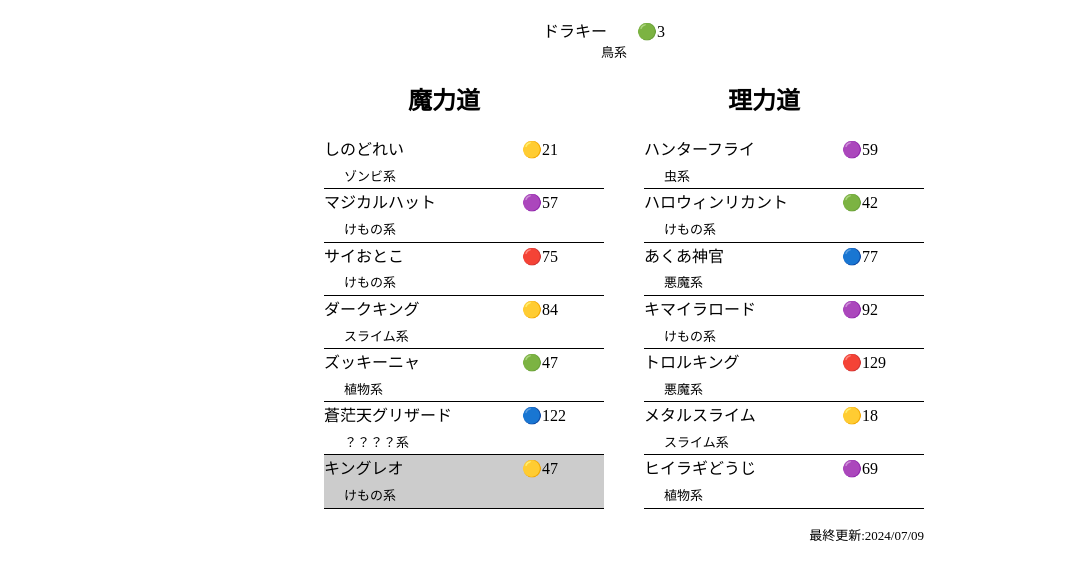
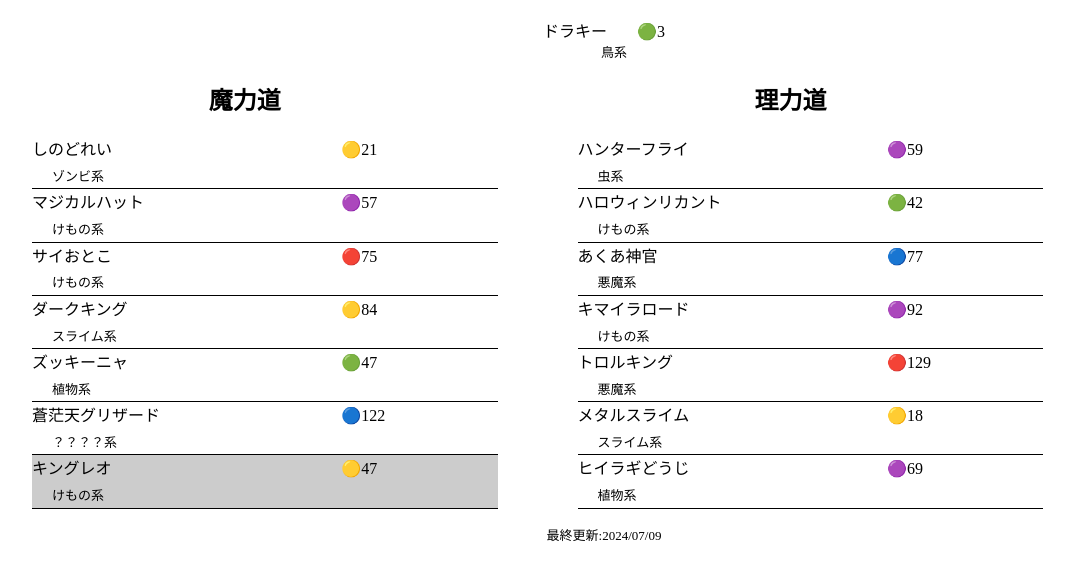
Before and after one commit to yakkoworks/myAdventureLog, a plain HTML site: page こころ道/02-大魔道士.html in a window 1280 px wide. Shown: the part 99-678 px from the top of the page, without its empty margins (36-1110 px from the left). Drawn offline with Linux system fonts and the light colour scheme.

Commit message:
css変更

```diff
--- a/こころ道/02-大魔道士.html
+++ b/こころ道/02-大魔道士.html
@@ -8,6 +8,7 @@
 		<h1 class="tac">大魔道士</h1>
 		<p class="tac">ドラキー<span class="cost center">🟢3</span></p>
 		<p class="tac search">鳥系</p>
+		<div class="children">
 			<div class="child">
 				<h2 class="tac">魔力道</h2>
 				<ol>
@@ -74,7 +75,8 @@
 					</li>
 				</ol>
 			</div>
-		<p class="clear">最終更新:2024/07/09</p>
+			<p class="tac clear">最終更新:2024/07/09</p>
+		</div>
 	</div>
 </body>
 </html>
--- a/こころ道/こころ道.css
+++ b/こころ道/こころ道.css
@@ -9,20 +9,21 @@
   margin-left: 30px;
 }
 .child{
-  width: 50%;
-  float: left;
+    padding: 0 20px;
+    width: 40%;
+    float: left;
 }
 .tac{
   text-align: center;
 }
 .clear{
   clear: both;
-  text-align: right;
+  /* text-align: right; */
   font-size: small;
 }
 .job{
-  width: 640px;
-  height: 700px;
+  /* width: 640px; */
+  /* height: 700px; */
   margin: 0 auto;
 }
 .search{
```
Also changed, not shown: こころ道/01-ゴッドハンド.html (+2 -1 lines), こころ道/03-大神官.html (+3 -1 lines), こころ道/04-ニンジャ.html (+3 -1 lines), こころ道/05-魔剣士.html (+3 -1 lines), こころ道/06-守り人.html (+3 -1 lines). Lines whose indentation alone changed are shown as unchanged.
